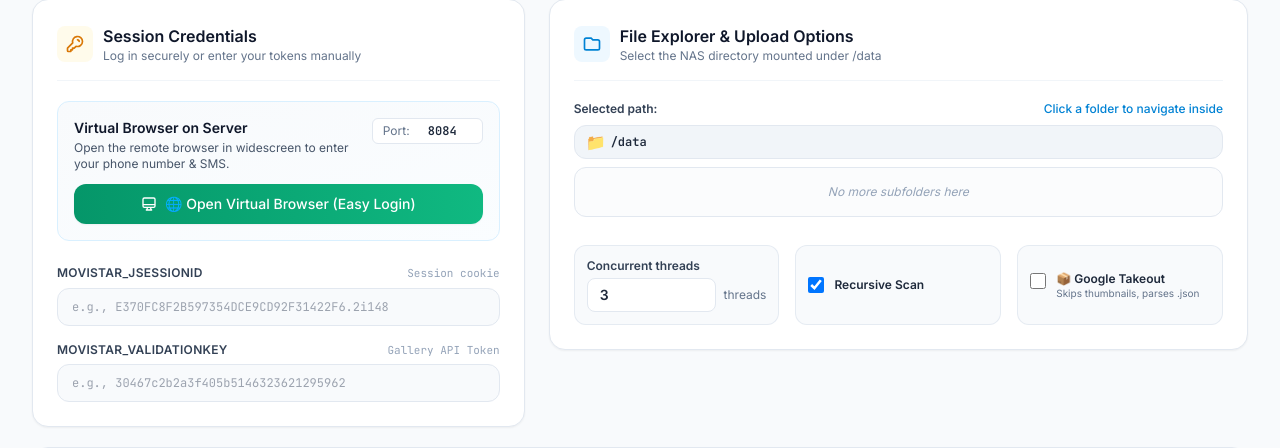
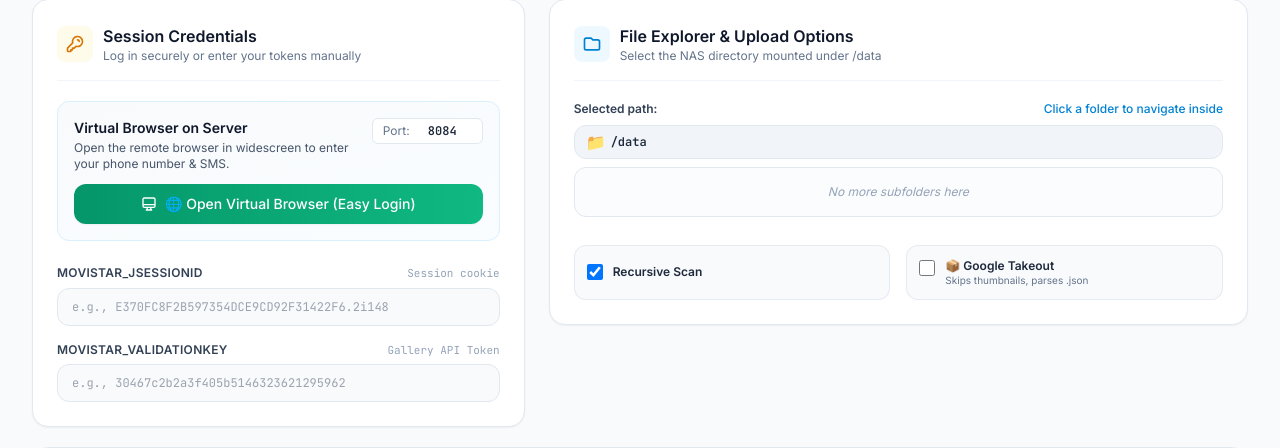
Before and after one commit to uniextra/MovistarCloud, a Flask app: page / in a window 1280 px wide. Shown: the part 86-534 px from the top of the page. Run offline with Flask 3, Linux system fonts and the light colour scheme; data that the repository does not hold is empty; parts of the project's set-up code (start-up, migrations or seed data) failed here and were passed over; some libraries are stand-ins or nearby versions.

Commit message:
fix: lock concurrency to 3 workers, fix Cancel button state, and handle HTTP 405

```diff
--- a/app.py
+++ b/app.py
@@ -73,7 +73,7 @@ def start():
     data = request.json
     path = data.get("path", "").strip()
     recursive = data.get("recursive", False)
-    workers = data.get("workers", 3)
+    workers = 3  # Fijo a 3 hilos concurrentes para estabilidad óptima con la API de Movistar
 
     jsid = data.get("jsessionid", "").strip()
     vkey = data.get("validationkey", "").strip()
@@ -104,7 +104,14 @@ def start():
 def stop():
     global UPLOAD_PROCESS, UPLOAD_LOGS
     if UPLOAD_PROCESS is not None:
-        UPLOAD_PROCESS.terminate()
+        try:
+            UPLOAD_PROCESS.terminate()
+            UPLOAD_PROCESS.wait(timeout=2)
+        except Exception:
+            try:
+                UPLOAD_PROCESS.kill()
+            except Exception:
+                pass
         UPLOAD_LOGS.append("--- Proceso abortado por el usuario ---")
         UPLOAD_PROCESS = None
         return jsonify({"status": "ok"})
@@ -112,7 +119,7 @@ def stop():
 
 @app.route("/logs", methods=["GET"])
 def logs():
-    return jsonify({"logs": UPLOAD_LOGS, "running": UPLOAD_PROCESS is not None})
+    return jsonify({"logs": UPLOAD_LOGS, "is_running": UPLOAD_PROCESS is not None, "running": UPLOAD_PROCESS is not None})
 
 @app.route("/folders", methods=["GET"])
 def get_folders():
--- a/templates/index.html
+++ b/templates/index.html
@@ -185,15 +185,7 @@
                 </div>
 
                 <!-- Parameters Grid -->
-                <div class="grid grid-cols-1 sm:grid-cols-3 gap-4 pt-2">
-                    <div class="bg-slate-50 p-3 rounded-xl border border-slate-200/80">
-                        <label for="workers" class="block text-xs font-semibold text-slate-700 mb-1" data-i18n="workersLabel">Hilos concurrentes</label>
-                        <div class="flex items-center space-x-2">
-                            <input type="number" id="workers" value="3" min="1" max="10" class="w-full text-sm font-semibold px-3 py-1.5 bg-white border border-slate-200 rounded-lg focus:border-movistar-500 outline-none">
-                            <span class="text-xs text-slate-500" data-i18n="threadsUnit">hilos</span>
-                        </div>
-                    </div>
-
+                <div class="grid grid-cols-1 sm:grid-cols-2 gap-4 pt-2">
                     <div class="bg-slate-50 p-3 rounded-xl border border-slate-200/80 flex items-center">
                         <label class="relative flex items-center space-x-2.5 cursor-pointer">
                             <input type="checkbox" id="recursive" checked class="w-4 h-4 text-movistar-600 rounded border-slate-300 focus:ring-movistar-500">
@@ -510,7 +502,7 @@ Esperando inicio del proceso de subida...
             const path = document.getElementById('path').value;
             const jsessionid = document.getElementById('jsessionid').value;
             const validationkey = document.getElementById('validationkey').value;
-            const workers = document.getElementById('workers').value;
+            const workers = 3;
             const recursive = document.getElementById('recursive').checked;
             const takeout = document.getElementById('takeout').checked;
             const t = translations[currentLang] || translations.en;
@@ -587,8 +579,9 @@ Esperando inicio del proceso de subida...
 
                 const startBtn = document.getElementById('startBtn');
                 const stopBtn = document.getElementById('stopBtn');
+                const isRunning = data.is_running || data.running;
 
-                if (data.is_running) {
+                if (isRunning) {
                     startBtn.disabled = true;
                     stopBtn.disabled = false;
                 } else {
```
Also changed, not shown: movistar_cloud_gallery.py (+8 -4 lines).
